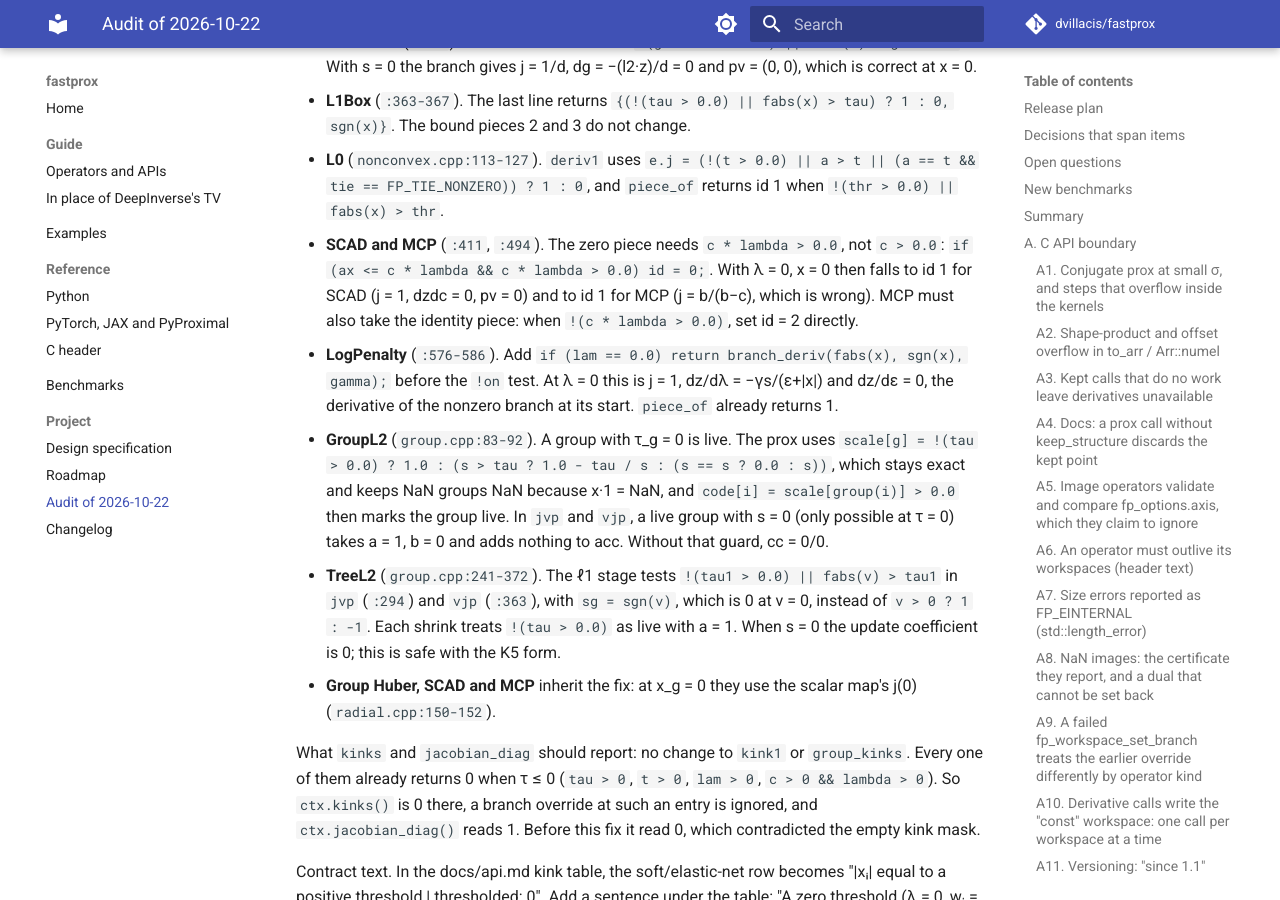
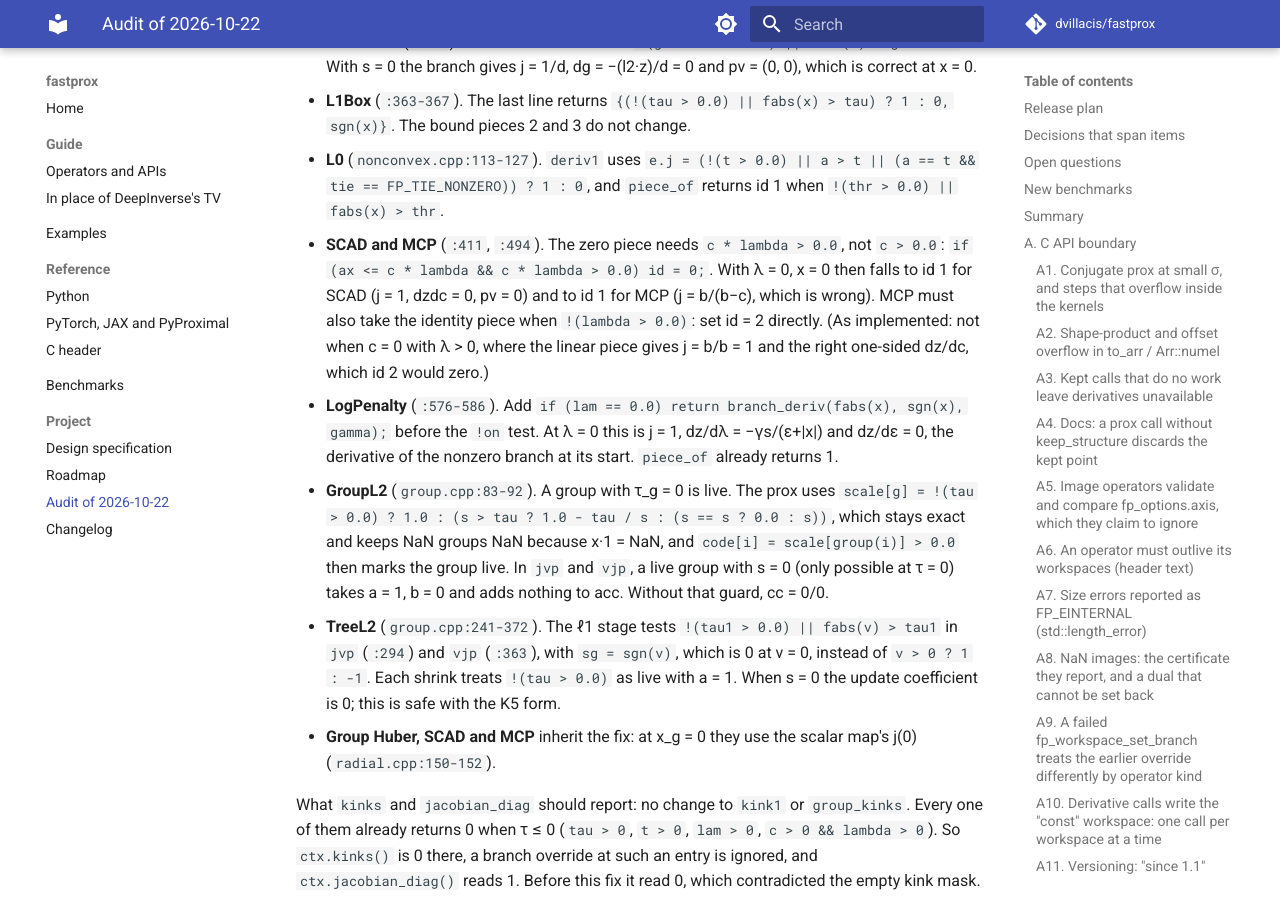
Before and after one commit to dvillacis/fastprox, an MkDocs documentation site: the page built from docs/audit-2026-10.md, in a window 1280 px wide and 900 px high, scrolled down 52785 px. Built offline with MkDocs 1.6.1 and Material for MkDocs 9.7.7, drawn with Linux system fonts in a browser that asks for light colours; comment, search, counter and statistics services are not loaded.

Commit message:
audit K1: MCP takes its identity piece only when lambda = 0
Co-Authored-By: Claude Opus 5.5 <noreply@anthropic.com>

```diff
--- a/docs/audit-2026-10.md
+++ b/docs/audit-2026-10.md
@@ -1546,8 +1546,10 @@ dz/dw = dz/dγ = 0. Per operator:
   not `c > 0.0`:
   `if (ax <= c * lambda && c * lambda > 0.0) id = 0;`. With λ = 0, x = 0 then
   falls to id 1 for SCAD (j = 1, dzdc = 0, pv = 0) and to id 1 for MCP
-  (j = b/(b−c), which is wrong). MCP must also take the identity piece:
-  when `!(c * lambda > 0.0)`, set id = 2 directly.
+  (j = b/(b−c), which is wrong). MCP must also take the identity piece
+  when `!(lambda > 0.0)`: set id = 2 directly. (As implemented: not when
+  c = 0 with λ > 0, where the linear piece gives j = b/b = 1 and the right
+  one-sided dz/dc, which id 2 would zero.)
 - **LogPenalty** (`:576-586`). Add `if (lam == 0.0) return branch_deriv(fabs(x), sgn(x), gamma);`
   before the `!on` test. At λ = 0 this is j = 1, dz/dλ = −γs/(ε+|x|) and
   dz/dε = 0, the derivative of the nonzero branch at its start. `piece_of`
```
Also changed, not shown: 1 other file.
